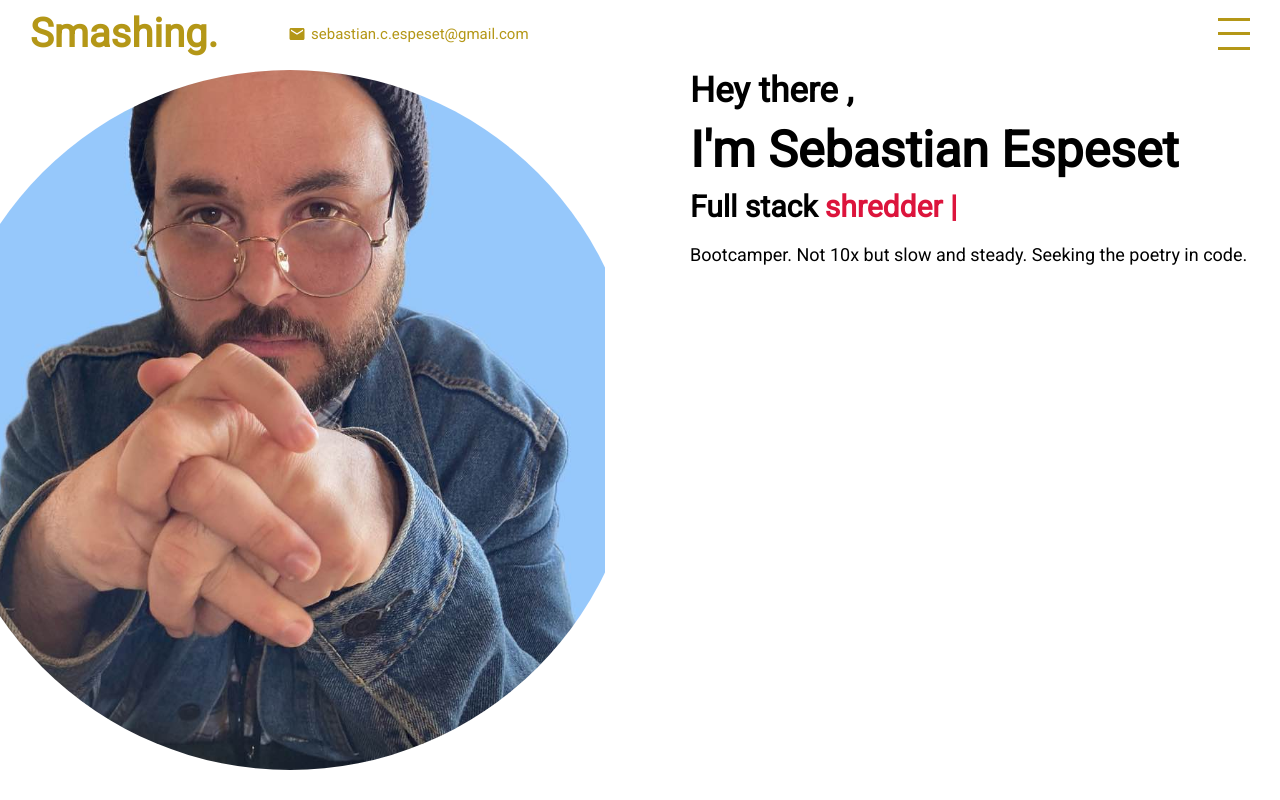
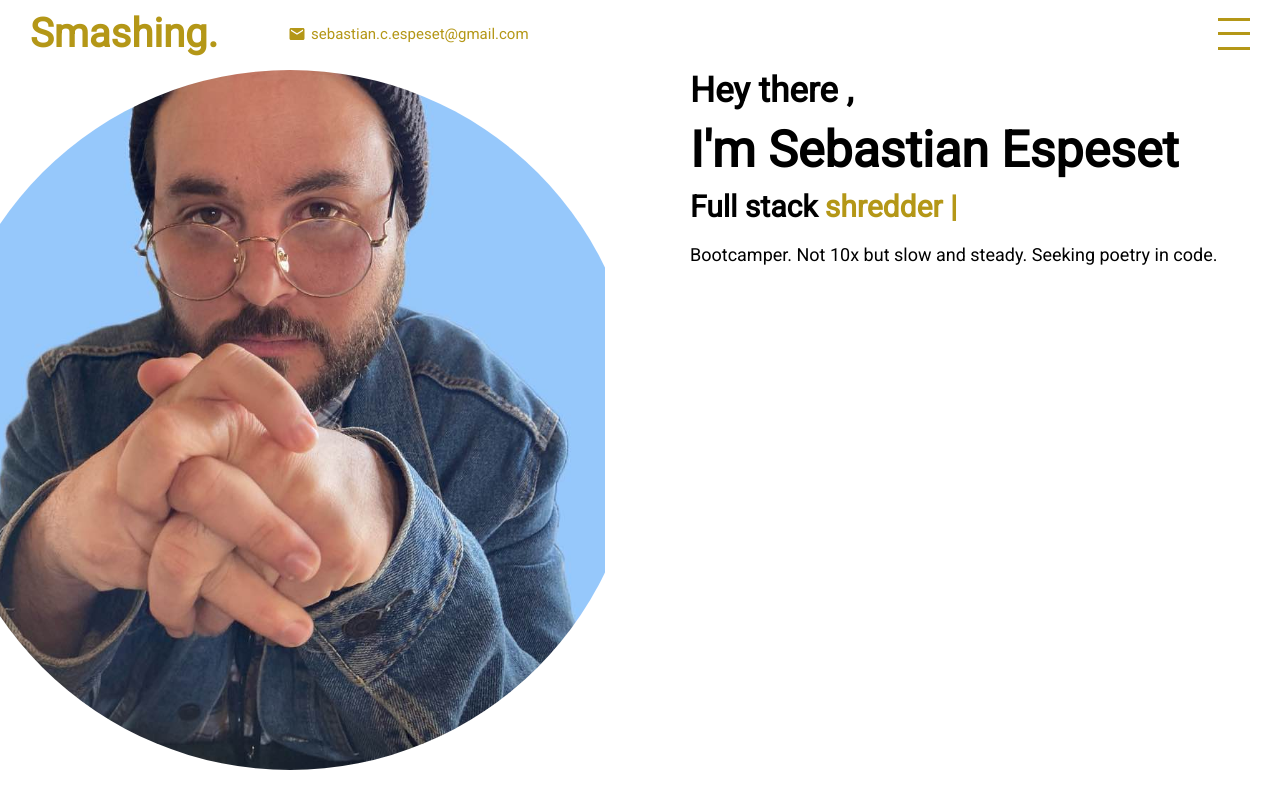
Before and after one commit to sebastian-espeset/responsive-portfolio, a React (Create React App) app: page / in a window 1280 px wide. Built offline with nearby package versions, Linux system fonts and the light colour scheme.

Commit message:
color changes

```diff
--- a/src/components/contact/contact.scss
+++ b/src/components/contact/contact.scss
@@ -72,7 +72,8 @@
             }
         }
         span{
-            color:rgb(9, 236, 9);
+            color:$mainColor;
+            font-size: large;
         }
     }
 }
--- a/src/components/intro/Intro.jsx
+++ b/src/components/intro/Intro.jsx
@@ -38,8 +38,7 @@ export default function Intro() {
           </h3>
           <div className="paragraph">
             <p>
-              Bootcamper. Not 10x but slow and steady. Seeking the poetry in
-              code.
+              Bootcamper. Not 10x but slow and steady. Seeking poetry in code.
             </p>
           </div>
         </div>
--- a/src/components/intro/intro.scss
+++ b/src/components/intro/intro.scss
@@ -84,7 +84,7 @@
         }
         span {
           font-size: 30px;
-          color: crimson;
+          color: $mainColor;
           @include mobile{
             font-size: 20px;
           }
```
